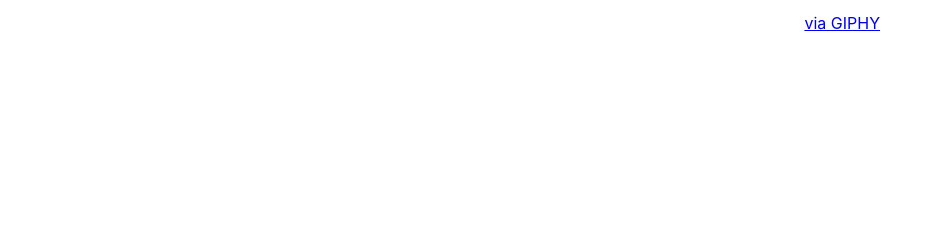
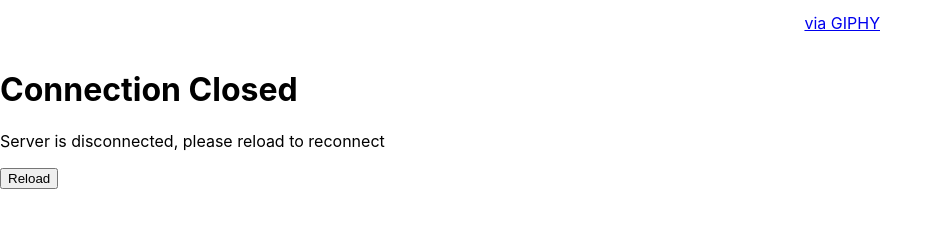
Before and after one commit to SiouxsieAsylum/Transcribo, a React (Create React App) app in the folder client/: page / in a window 1280 px wide. Shown: the part 367-594 px from the top of the page, without its empty margins (0-943 px from the left). Built offline with nearby package versions, Linux system fonts and the light colour scheme; no server answers.

Commit message:
add modal and container for reloading, reload not hooked up

```diff
--- a/client/package.json
+++ b/client/package.json
@@ -10,6 +10,7 @@
     "react-dom": "^17.0.2",
     "react-scripts": "4.0.3",
     "recordrtc": "^5.6.2",
+    "uuid": "^9.0.1",
     "web-vitals": "^1.0.1",
     "websocket": "^1.0.34"
   },
--- a/client/src/App.js
+++ b/client/src/App.js
@@ -1,15 +1,14 @@
 import { useState, useEffect } from 'react';
-import Websocket from './components/Websocket';
 import MessageContainer from './components/MessageContainer';
+import WebsocketContainer from './components/WebsocketContainer';
+import Modal from './components/Modal';
 
+import { connectionClosed } from './config/modal-contents.json';
 import './App.css';
+
 
 function App() {
   const [textList, setTextList] = useState([]);
-
-  useEffect((textList) =>{
-    console.log('textList', textList)
-  })
 
   /*
   TO-DO: create a selection process for when you get multiple options
@@ -18,13 +17,21 @@ function App() {
     -does the message object have anything I can use?
   */
 
+    const handleReload = () => {
+      console.clog("yerr")
+    }
+
   return (
     <>
-    <Websocket
+    <WebsocketContainer
       update={setTextList}
     />
     <MessageContainer
       textList={textList}
+      />
+    <Modal
+      contents={connectionClosed}
+      callback={handleReload}
       />
     </>
   )
--- /dev/null
+++ b/client/src/components/Modal/Modal.js
@@ -0,0 +1,14 @@
+const Modal = ({contents, callback}) => {
+    const {title, message, buttonText} = contents;
+
+    return (
+    <div>
+        <h1>{title}</h1>
+        <p>{message}</p>
+        <button
+            onClick={() => callback()}
+            >{buttonText}</button>
+    </div>)
+}
+
+export default Modal;
--- /dev/null
+++ b/client/src/components/Modal/index.js
@@ -0,0 +1,2 @@
+import Modal from './Modal';
+export default Modal;
--- /dev/null
+++ b/client/src/components/WebsocketContainer/WebsocketContainer.js
@@ -0,0 +1,19 @@
+import { useState, useEffect } from 'react';
+import Websocket from '../Websocket';
+import { v4 as uuidv4 } from "uuid";
+
+const WebsocketContainer = ({update}) => {
+    const [websocketClientId, setWebsocketClientId] = useState(uuidv4())
+
+    return (
+        <div
+            key={websocketClientId}>
+            <Websocket
+                update={update}
+                />
+        </div>
+
+    )
+}
+
+export default WebsocketContainer;
--- /dev/null
+++ b/client/src/components/WebsocketContainer/index.js
@@ -0,0 +1,2 @@
+import WebsocketContainer from './WebsocketContainer.js'
+export default WebsocketContainer;
--- /dev/null
+++ b/client/src/config/modal-contents.json
@@ -0,0 +1,7 @@
+{
+    "connectionClosed": {
+        "title": "Connection Closed",
+        "message": "Server is disconnected, please reload to reconnect",
+        "buttonText": "Reload"
+    }
+}
--- a/package.json
+++ b/package.json
@@ -5,9 +5,11 @@
   "main": "app.js",
   "scripts": {
     "test": "echo \"Error: no test specified\" && exit 1",
-    "install:both": "npm install && cd client/ && npm install",
-    "client:server": "cd client/ && npm run start",
+    "server-dependencies": "npm install",
+    "client-dependencies": "npm install --prefix client",
+    "install:both": "concurrently \"npm run server-dependencies\" \"npm run client-dependencies\"",
     "server": "GOOGLE_CLOUD_PROJECT=transcribo-five-plus nodemon app.js",
+    "client:server": "npm run start --prefix client",
     "start": "export NODE_OPTIONS=--openssl-legacy-provider && concurrently \"npm run server\" \"npm run client:server\" ",
     "prepare": "husky install",
     "prettier:fix": "prettier --write **.js src/*/**.js",
```
Also changed, not shown: client/src/components/Websocket/Websocket.js (+11 -0 lines), client/.documentation/orientation.md (added), client/.documentation/scratchpad.md (added), 2 other files (tests, documents, lock files or other folders).
